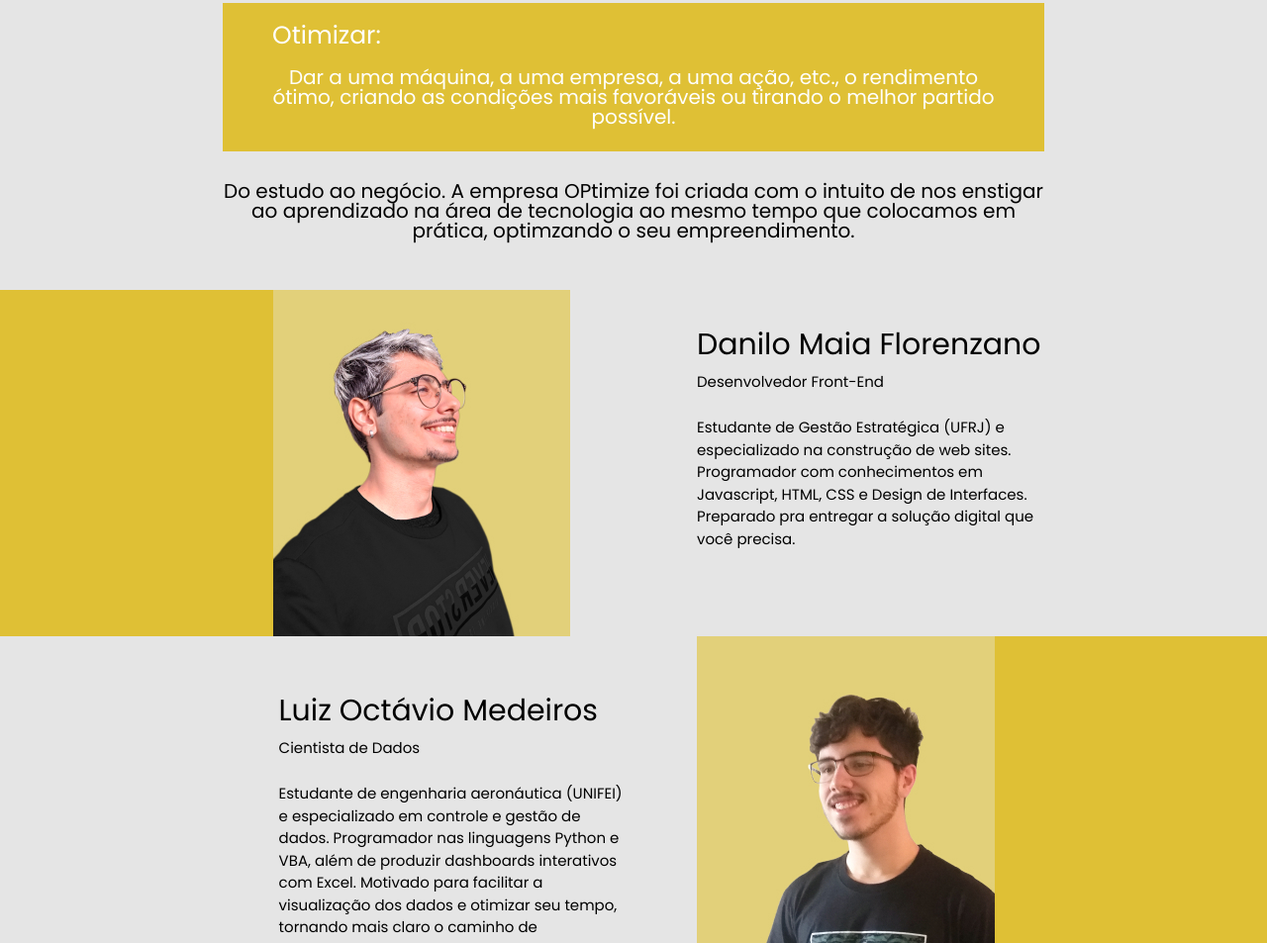
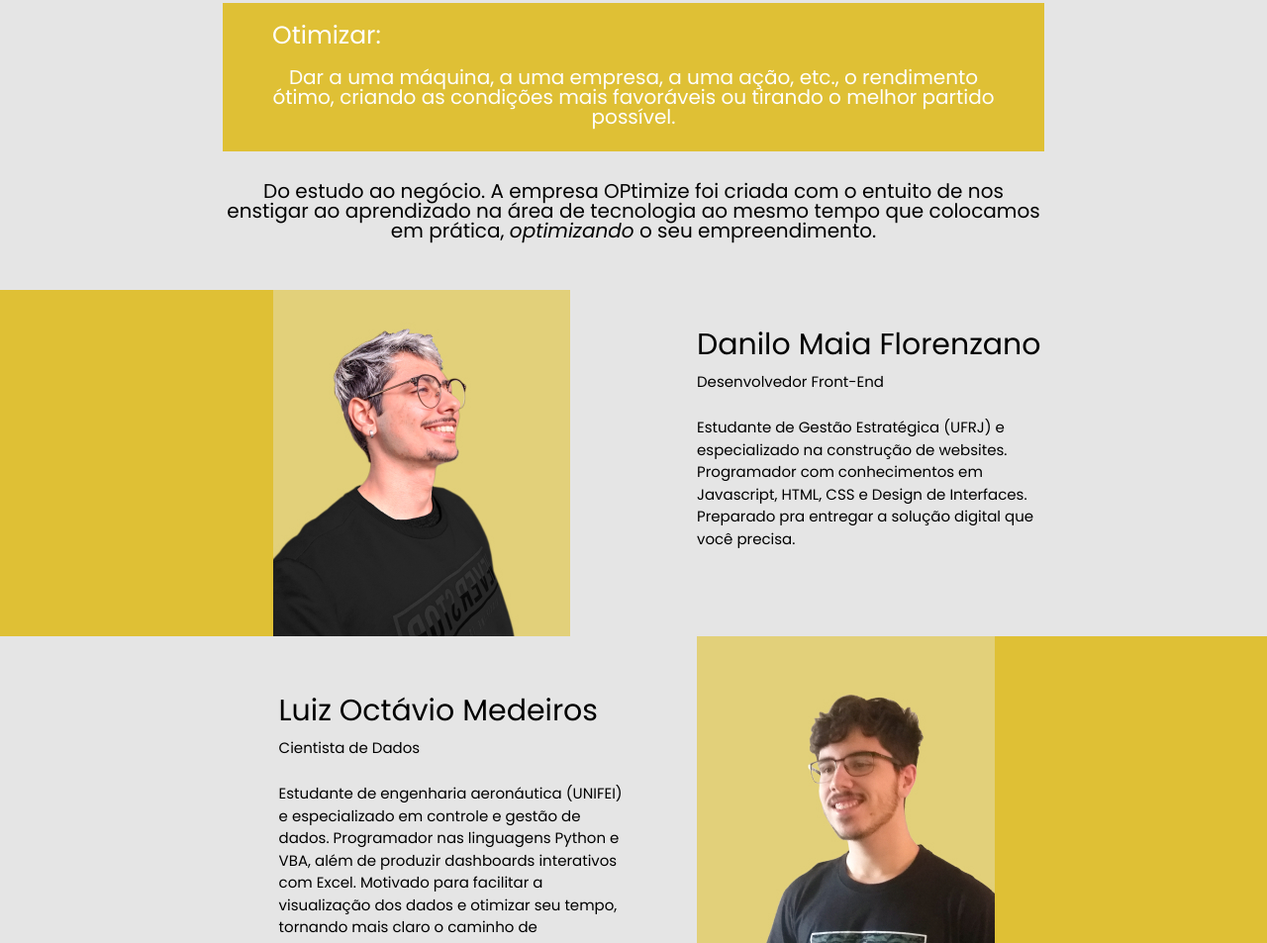
Before and after one commit to Dandeiz/OPtimize, a plain HTML site: page index.html in a window 1280 px wide. Shown: the part 805-1758 px from the top of the page at 99% size. Drawn offline with Linux system fonts and the light colour scheme.

Commit message:
erros de digitação corrigidos

```diff
--- a/assets/css/sobre.css
+++ b/assets/css/sobre.css
@@ -9,6 +9,10 @@
     background-color: #DFC035;
     color: white;
     margin: 50px auto 0;
+}
+
+.sobre em {
+    font-style: italic;
 }
 
 .sobre__significado h3 {
--- a/index.html
+++ b/index.html
@@ -64,7 +64,7 @@
                 <h3>Otimizar:</h3>
                 <p>Dar a uma máquina, a uma empresa, a uma  ação, etc., o rendimento  ótimo, criando as condições mais favoráveis ou tirando o melhor partido possível.</p>
             </div>
-            <h3 class="sobre__descricao">Do estudo ao negócio. A empresa OPtimize foi criada com o intuito de nos enstigar ao aprendizado na área de tecnologia ao mesmo tempo que colocamos em prática, <em>optimzando</em> o seu empreendimento.</h3>
+            <h3 class="sobre__descricao">Do estudo ao negócio. A empresa OPtimize foi criada com o entuito de nos enstigar ao aprendizado na área de tecnologia ao mesmo tempo que colocamos em prática, <em>optimizando</em> o seu empreendimento.</h3>
 
             <div class="sobre__time">
                 <div class="dan">
@@ -74,7 +74,7 @@
                     <div class="dan-txt">
                         <h3>Danilo Maia Florenzano</h3>
                         <p>Desenvolvedor Front-End</p>
-                        <p>Estudante de Gestão Estratégica (UFRJ) e especializado na construção de web sites. Programador com conhecimentos em Javascript, HTML, CSS e Design de Interfaces. Preparado pra entregar a solução digital que você precisa.</p>
+                        <p>Estudante de Gestão Estratégica (UFRJ) e especializado na construção de websites. Programador com conhecimentos em Javascript, HTML, CSS e Design de Interfaces. Preparado pra entregar a solução digital que você precisa.</p>
                     </div>
                 </div>
 
```
